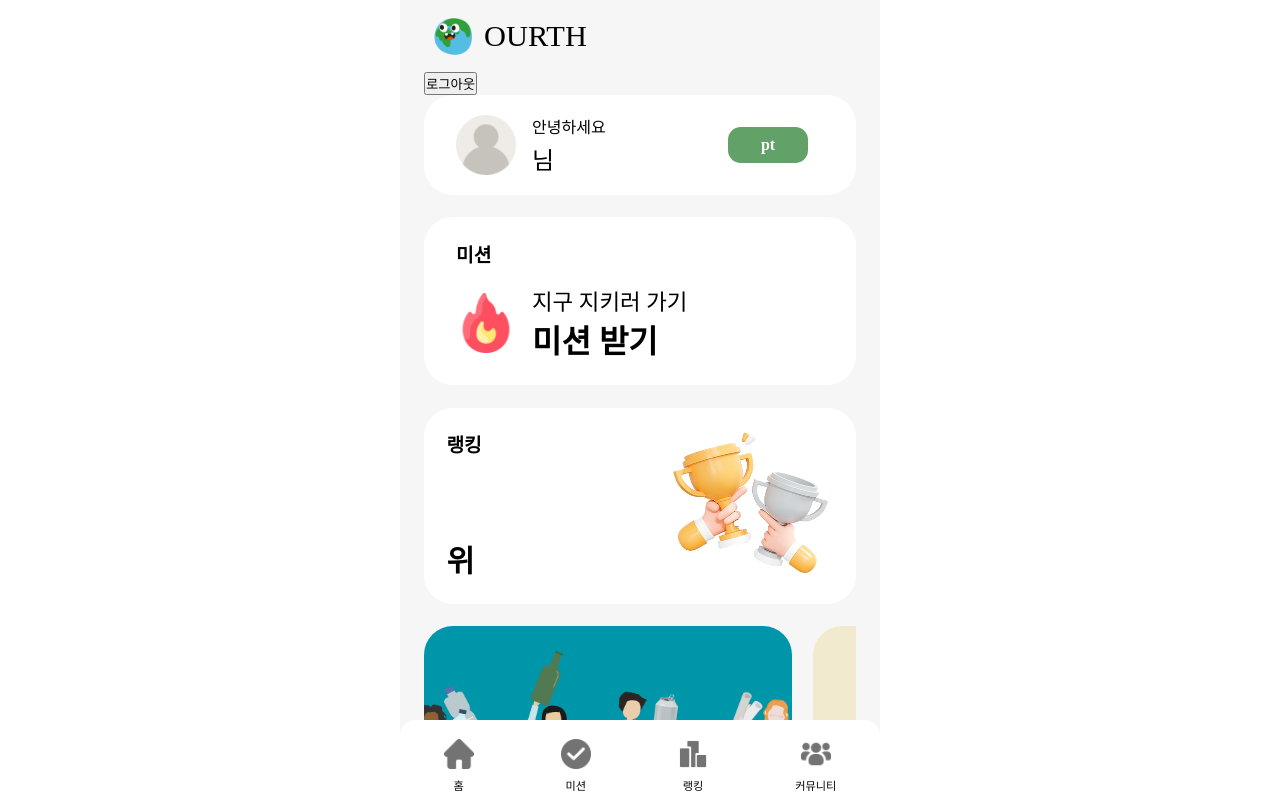
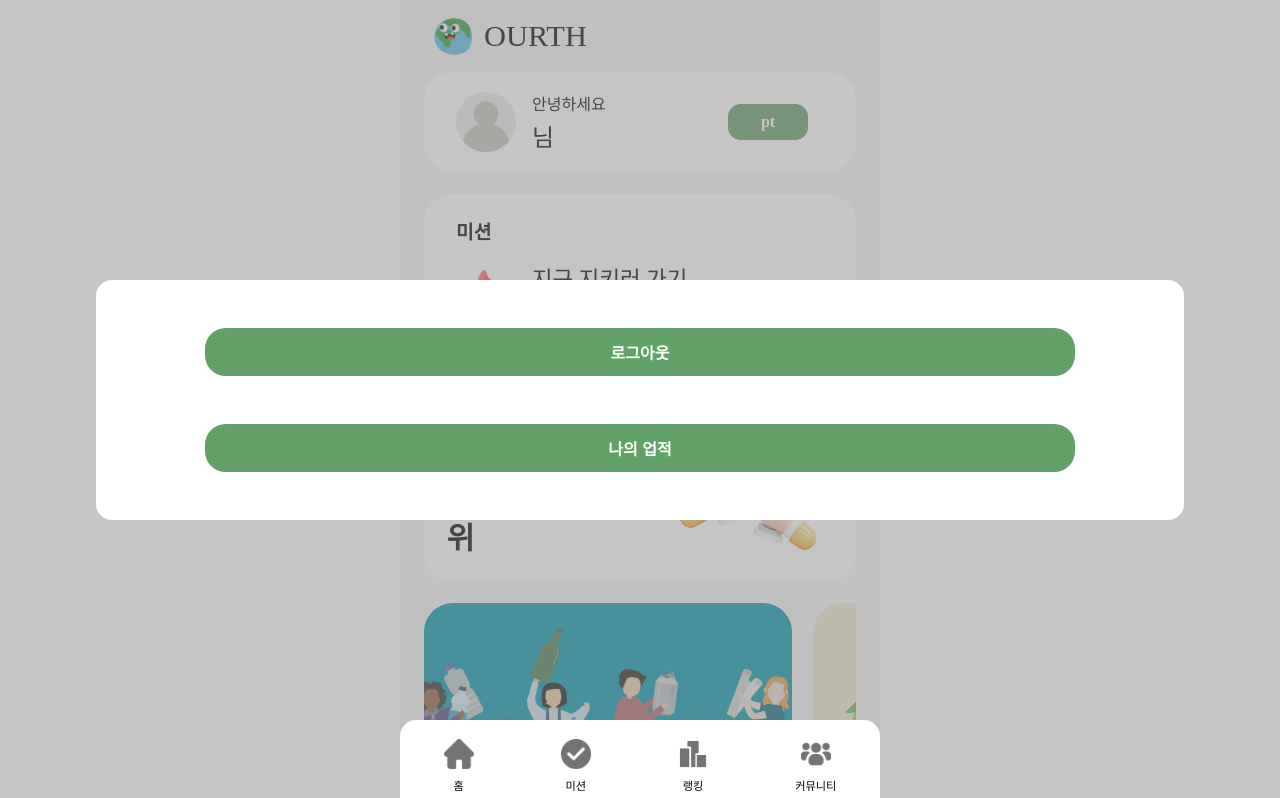
Before and after one commit to sinamong0620/Ourth-Frontend, a Next.js app: page /main in a window 1280 px wide. Shown: the top 798 px of the page. Built offline with nearby package versions, Linux system fonts and the light colour scheme; no server answers.

Commit message:
feat : index.tsx mainscreen gif add

```diff
--- a/src/components/MainOurth.tsx
+++ b/src/components/MainOurth.tsx
@@ -9,14 +9,14 @@ import useMissionList from "../hooks/useMissionList";
 import AddMission from "./AddMission";
 import axios from "axios";
 import { useRouter } from "next/router";
-import { FC } from "react";
-import { useAtom } from "jotai";
-import { refreshIntervalAtom } from "../store/intervals";
+import { FC, useState } from "react";
+
+import MenuModal from "./MenuModal";
 
 const Page: FC = () => {
   const router = useRouter();
   const { userInfo } = useMissionList();
-  const [refreshInterval, _] = useAtom(refreshIntervalAtom);
+  const [modalOpen, setModalOpen] = useState<boolean>(false);
 
   const userMission = async () => {
     try {
@@ -35,30 +35,10 @@ const Page: FC = () => {
     }
   };
 
-  const logout = async () => {
-    try {
-      await axios.post(
-        "https://ourth.duckdns.org/logout",
-        { refreshToken: `${localStorage.getItem("refreshKey")}` }, //post는 형식이 {data,{config}} 이렇게 해야함
-        {
-          headers: {
-            Authorization: `Bearer ${localStorage.getItem("tokenKey")}`,
-          },
-        }
-      );
-      window.localStorage.removeItem("tokenKey");
-      window.localStorage.removeItem("refreshKey");
-
-      clearInterval(refreshInterval!);
-      router.push("/login");
-    } catch (error) {
-      alert(error);
-    }
-  };
-
   return (
     <>
-      <button onClick={logout}>로그아웃</button>
+      {/* <button onClick={logout}>로그아웃</button> */}
+
       <motion.div
         initial={{ opacity: 0 }}
         whileInView={{ opacity: 10 }}
@@ -147,6 +127,7 @@ const Page: FC = () => {
           {/* </Link> */}
         </TipCommunityContain>
       </TipCommunityScroll>
+      {true && <MenuModal />}
     </>
   );
 };
--- /dev/null
+++ b/src/components/MenuModal.tsx
@@ -0,0 +1,77 @@
+import axios from "axios";
+import styled from "styled-components";
+import { useAtom } from "jotai";
+import { refreshIntervalAtom } from "../store/intervals";
+import router from "next/router";
+
+const Modal = () => {
+  const [refreshInterval, _] = useAtom(refreshIntervalAtom);
+  const logout = async () => {
+    try {
+      await axios.post(
+        "https://ourth.duckdns.org/logout",
+        { refreshToken: `${localStorage.getItem("refreshKey")}` }, //post는 형식이 {data,{config}} 이렇게 해야함
+        {
+          headers: {
+            Authorization: `Bearer ${localStorage.getItem("tokenKey")}`,
+          },
+        }
+      );
+      window.localStorage.removeItem("tokenKey");
+      window.localStorage.removeItem("refreshKey");
+
+      clearInterval(refreshInterval!);
+      router.push("/login");
+    } catch (error) {
+      alert(error);
+    }
+  };
+
+  const achievement = () => {
+    router.push("/achievement");
+  };
+  return (
+    <ModalBackground>
+      <ModalContainer>
+        <button onClick={logout}>로그아웃</button>
+        <button onClick={achievement}>나의 업적</button>
+      </ModalContainer>
+    </ModalBackground>
+  );
+};
+export default Modal;
+
+const ModalContainer = styled.div`
+  width: 85%;
+  height: 30%;
+  background: white;
+  border-radius: 1rem;
+  position: absolute;
+  display: flex;
+  flex-direction: column;
+  justify-content: space-evenly;
+  align-items: center;
+
+  button {
+    width: 80%;
+    height: 20%;
+    border-radius: 1.3rem;
+    border: none;
+    font-size: 1rem;
+    font-weight: 800;
+    background: #62a167;
+    color: white;
+    cursor: pointer;
+  }
+`;
+const ModalBackground = styled.div`
+  background-color: rgba(139, 139, 139, 0.5);
+  width: 100%;
+  height: 100%;
+  position: absolute;
+  top: 0;
+  left: 0;
+  display: flex;
+  align-items: center;
+  justify-content: center;
+`;
```
Also changed, not shown: src/pages/index.tsx (+32 -8 lines), public/images/earthanimation.gif (added).
